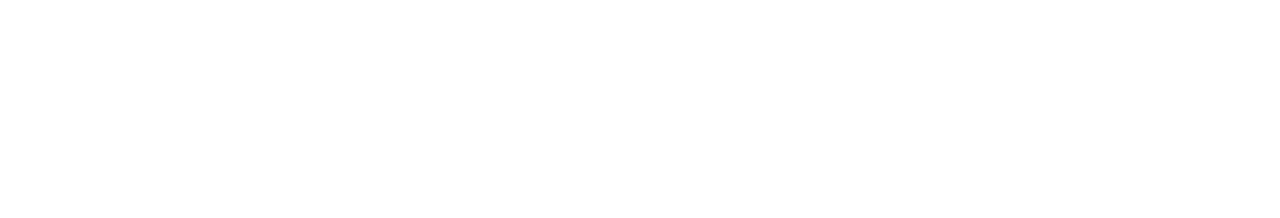
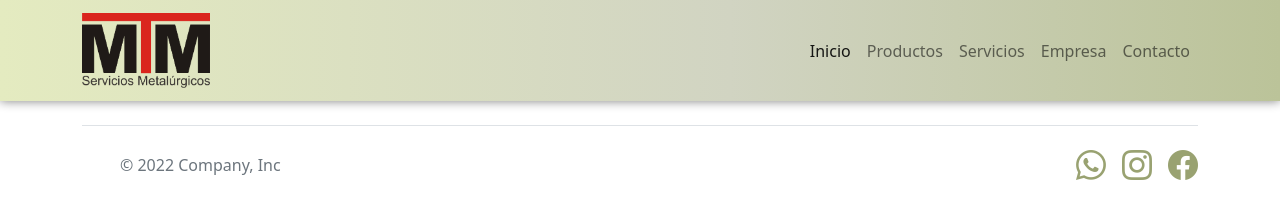
Before and after one commit to exemorelli/proyecto-coder-MTM-bootstrap, a plain HTML site: page index.html in a window 1280 px wide. Drawn offline with nearby package versions, Linux system fonts and the light colour scheme.

Commit message:
Estructura del navbar y footer

```diff
--- a/index.html
+++ b/index.html
@@ -8,12 +8,60 @@
     <link rel="shortcut icon" href="./assets/icons/logo-MTM-negro.ico" type="image/x-icon">
     <link href="https://cdn.jsdelivr.net/npm/bootstrap@5.2.0-beta1/dist/css/bootstrap.min.css" rel="stylesheet"
         integrity="sha384-0evHe/X+R7YkIZDRvuzKMRqM+OrBnVFBL6DOitfPri4tjfHxaWutUpFmBp4vmVor" crossorigin="anonymous">
+    <link rel="stylesheet" href="https://cdn.jsdelivr.net/npm/bootstrap-icons@1.8.2/font/bootstrap-icons.css">
+    <link rel="stylesheet" href="./css/style.css">
+
+
 
     <title>MTM Servicios Metalúrgicos</title>
 </head>
 
 <body>
+    <!-- Comienzo del header -->
+    <header>
+        <nav class="navbar navbar-expand-lg backStyle">
+            <div class="container">
+                <a class="navbar-brand" href="#"><img src="./assets/img/logo-negro.png"
+                        alt="Logo MTM Servicios Metalúrgicos"></a>
+                <button class="navbar-toggler" type="button" data-bs-toggle="collapse"
+                    data-bs-target="#navbarNavAltMarkup" aria-controls="navbarNavAltMarkup" aria-expanded="false"
+                    aria-label="Toggle navigation">
+                    <span class="navbar-toggler-icon"></span>
+                </button>
+                <div class="collapse navbar-collapse  flex-grow-0" id="navbarNavAltMarkup">
+                    <div class="navbar-nav">
+                        <a class="nav-link active" aria-current="page" href="#">Inicio</a>
+                        <a class="nav-link" href="#">Productos</a>
+                        <a class="nav-link" href="#">Servicios</a>
+                        <a class="nav-link" href="#">Empresa</a>
+                        <a class="nav-link" href="#">Contacto</a>
+                    </div>
+                </div>
+            </div>
+        </nav>
+    </header>
 
+
+
+    <!-- Comienzo del footer -->
+    <div class="container">
+        <footer class="d-flex flex-wrap justify-content-between align-items-center py-3 my-4 border-top">
+            <div class="col-md-4 d-flex align-items-center">
+                <a href="/" class="mb-3 me-2 mb-md-0 text-muted text-decoration-none lh-1">
+                    <svg class="bi" width="30" height="24">
+                        <use xlink:href="#bootstrap"></use>
+                    </svg>
+                </a>
+                <span class="mb-3 mb-md-0 text-muted">© 2022 Company, Inc</span>
+            </div>
+
+            <ul class="nav col-md-4 justify-content-end list-unstyled d-flex">
+                <li class="ms-3"><a class="text-muted" href="#"><i class="bi bi-whatsapp"></i></a></li>
+                <li class="ms-3"><a class="text-muted" href="#"><i class="bi bi-instagram"></i></a></li>
+                <li class="ms-3"><a class="text-muted" href="#"><i class="bi bi-facebook"></i></a></li>
+            </ul>
+        </footer>
+    </div>
 
     <script src="https://cdn.jsdelivr.net/npm/bootstrap@5.2.0-beta1/dist/js/bootstrap.bundle.min.js"
         integrity="sha384-pprn3073KE6tl6bjs2QrFaJGz5/SUsLqktiwsUTF55Jfv3qYSDhgCecCxMW52nD2"
```
